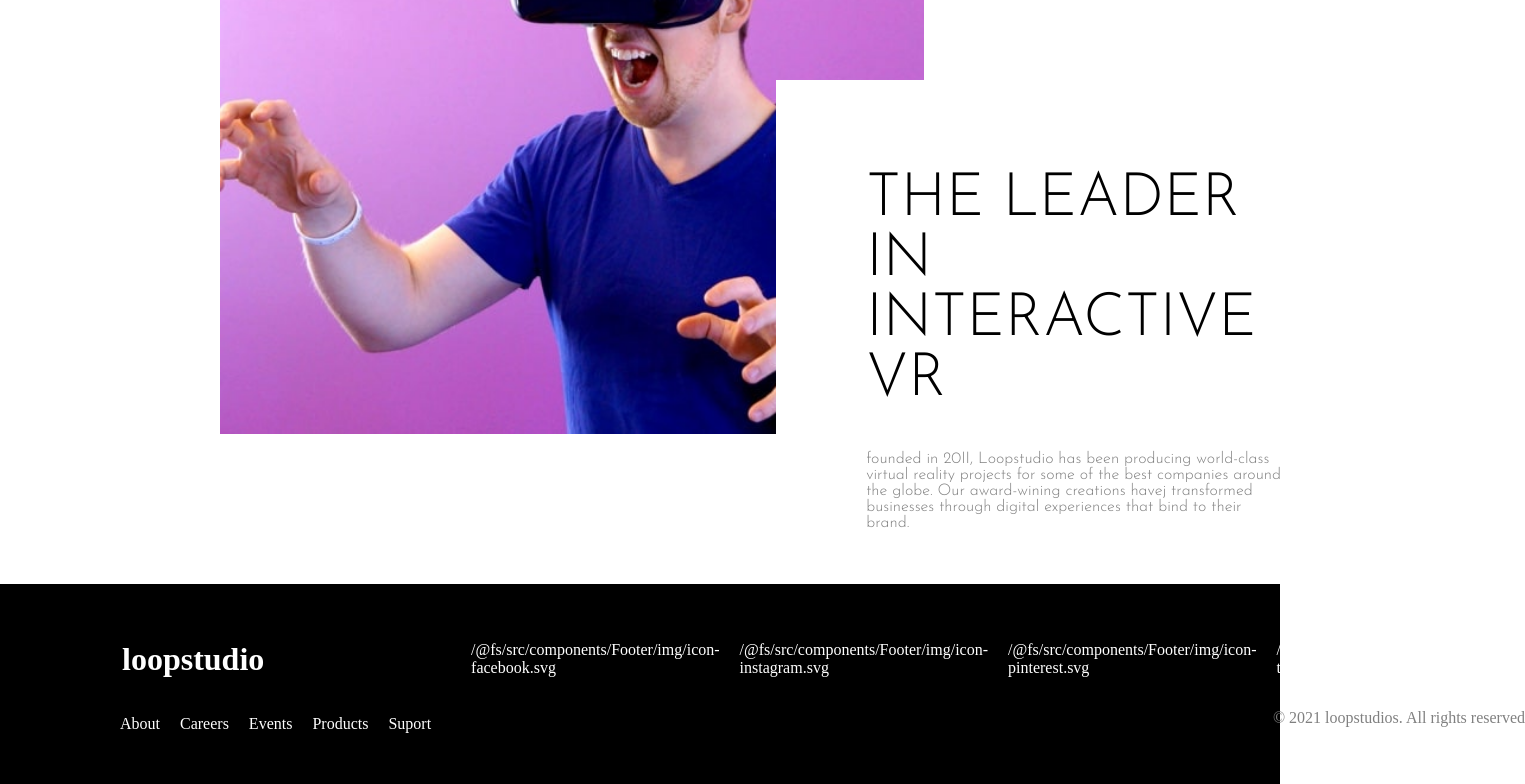
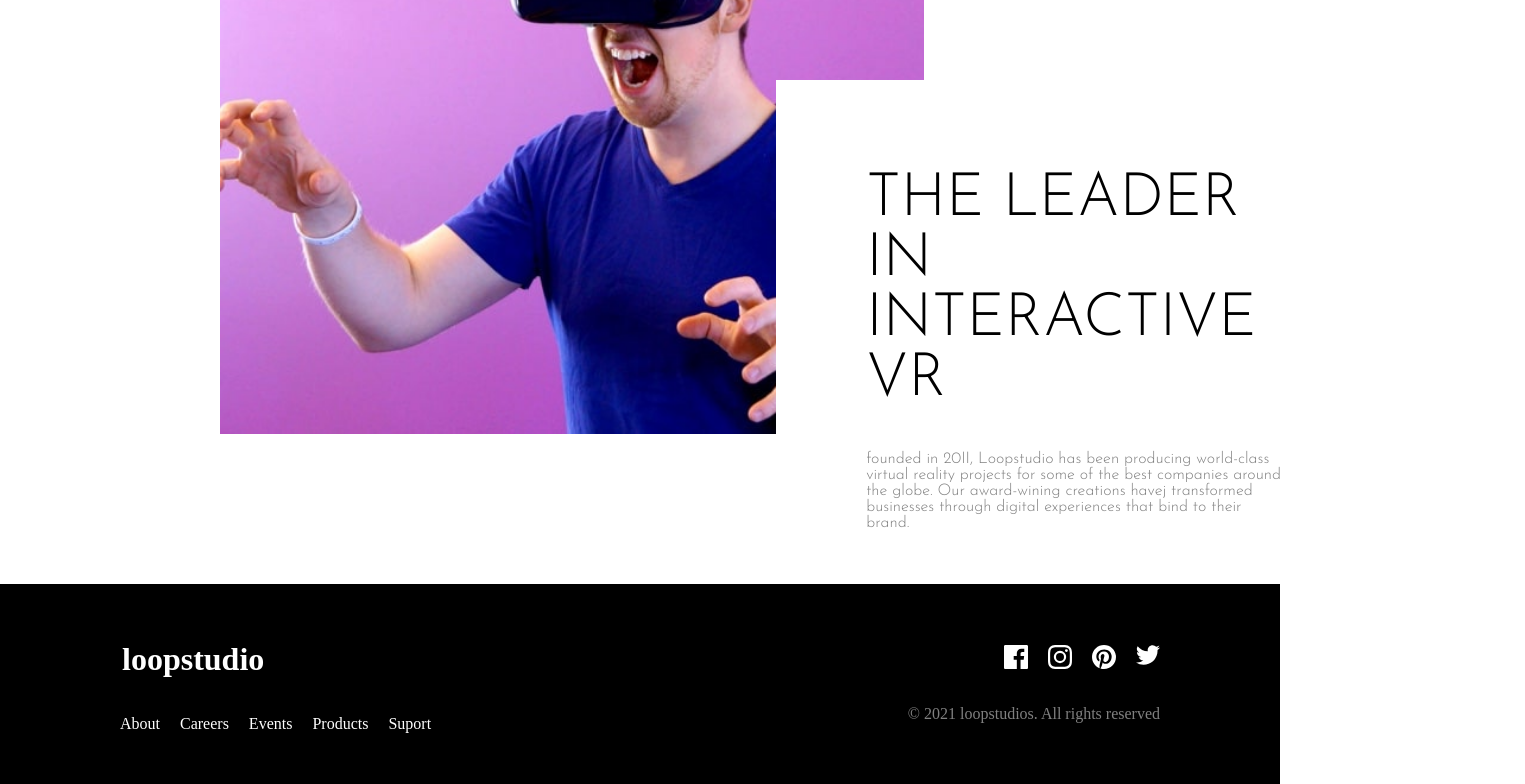
Before and after one commit to andres0818/workShop2-profundizacion, a React (Create React App) app: page / in a window 1280 px wide. Shown: the part 870-1654 px from the top of the page, 1525 px wide, since content can reach past the window. Built offline with nearby package versions, Linux system fonts and the light colour scheme.

Commit message:
footer completado

```diff
--- a/src/components/Menu/Menu.jsx
+++ b/src/components/Menu/Menu.jsx
@@ -1,23 +1,23 @@
 import React from 'react'
 import './Menu.scss'
 
-const Menu = ({lista}) => {
+const Menu = ({ lista }) => {
 
- const menu = ['About', 'Careers', 'Events', 'Products', 'Suport']
+    const menu = ['About', 'Careers', 'Events', 'Products', 'Suport']
 
+    lista === undefined ? lista = menu : lista = lista
 
- console.log(lista);
-
- lista===undefined?lista=menu:lista=lista
-
-   return (
+    return (
         <nav className='nav'>
             <ul className='nav__contenedorLista'>
                 {
                     lista.map((e, index) => {
                         return (
                             <li key={index} className='nav__lista'>
-                                <a className='nav__menu' href="">{e}</a>
+
+                                {
+                                    e.length >= 15 ? <img src={e} alt="" /> : <a className='nav__menu' href="">{e}</a>
+                                }
                             </li>
                         )
                     })
```
Also changed, not shown: src/components/Footer/Footer.jsx (+2 -5 lines), src/components/Footer/img/facebook.svg (renamed from src/components/Footer/img/icon-facebook.svg).
